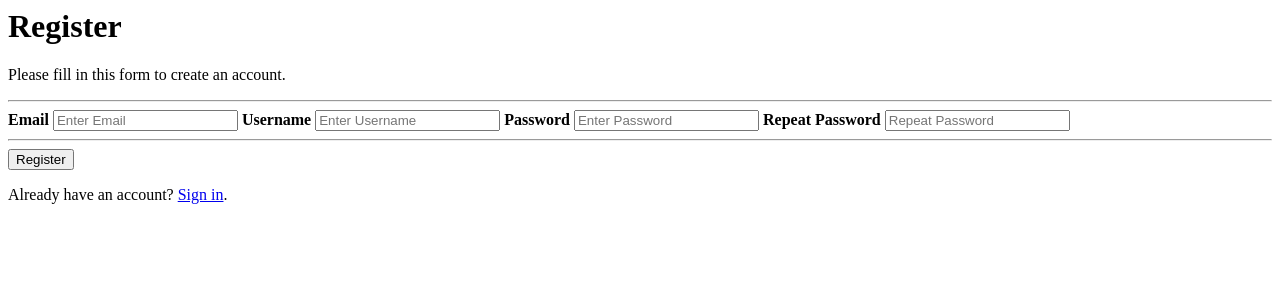
After one commit to zsarkis/todoApp, a Django app: page /register/ in a window 1280 px wide. The commit adds this page. Shown: the top 300 px of the page. Run offline with Django 3.2, Linux system fonts and the light colour scheme.

Commit message:
Add multiple user functionality

```diff
--- a/templates/login.html
+++ b/templates/login.html
@@ -9,7 +9,9 @@
 <form method="post">{% csrf_token %}
     {{ form.as_p }}
     <button type="submit">Login</button>
-    <button type="submit" name="register">Register</button>
+</form>
+<form action="/register/">
+    <button type="submit">Register</button>
 </form>
 </body>
 </html>
--- /dev/null
+++ b/templates/register.html
@@ -0,0 +1,26 @@
+<form action="action_page.php">
+  <div class="container">
+    <h1>Register</h1>
+    <p>Please fill in this form to create an account.</p>
+    <hr>
+
+    <label for="email"><b>Email</b></label>
+    <input type="text" placeholder="Enter Email" name="email" required>
+
+    <label for="user"><b>Username</b></label>
+    <input type="text" placeholder="Enter Username" name="user" required>
+
+    <label for="psw"><b>Password</b></label>
+    <input type="password" placeholder="Enter Password" name="psw" required>
+
+    <label for="psw-repeat"><b>Repeat Password</b></label>
+    <input type="password" placeholder="Repeat Password" name="psw-repeat" required>
+    <hr>
+
+    <button type="submit" class="registerbtn">Register</button>
+  </div>
+
+  <div class="container login">
+    <p>Already have an account? <a href="\login\">Sign in</a>.</p>
+  </div>
+</form>
--- a/todo/models.py
+++ b/todo/models.py
@@ -4,3 +4,4 @@ from django.db import models
 
 class TodoItem(models.Model):
     content = models.TextField()
+    user_id = models.IntegerField()
--- a/todo/views.py
+++ b/todo/views.py
@@ -8,14 +8,14 @@ from django.contrib.auth.models import User
 # Create your views here.
 
 def todoView(request):
-    allTodoItems = TodoItem.objects.all()
+    allTodoItems = TodoItem.objects.filter(user_id=request.user.id)
     return render(request, 'todo.html',
                   {'all_items': allTodoItems})
 
 @login_required
 def addTodo(request):
     content = request.POST['content']
-    new_item = TodoItem(content= content)
+    new_item = TodoItem(content= content, user_id=request.user.id)
     new_item.save()
     return HttpResponseRedirect('/todo/')
 
@@ -27,6 +27,6 @@ def deleteTodo(request, todo_id):
 
 @login_required
 def clear(request):
-    for item in TodoItem.objects.all():
+    for item in TodoItem.objects.filter(user_id=request.user.id):
         item.delete()
     return HttpResponseRedirect('/todo/')
--- a/todoApp/urls.py
+++ b/todoApp/urls.py
@@ -16,6 +16,8 @@ Including another URLconf
 from django.contrib import admin
 from django.contrib.auth.decorators import login_required
 from django.urls import path, include
+from django.views.generic import TemplateView
+
 from todo.views import todoView, addTodo, deleteTodo, clear
 from django.contrib.auth.views import LoginView
 
@@ -26,5 +28,6 @@ urlpatterns = [
     path('deleteTodo/<int:todo_id>/', login_required(deleteTodo)),
     path('clear/', login_required(clear)),
     path('login/', LoginView.as_view(template_name='login.html'), name="login"),
+    path('register/', TemplateView.as_view(template_name="register.html")),
     path('accounts/', include('django.contrib.auth.urls')),
 ]
```
Also changed, not shown: 1 other file.
